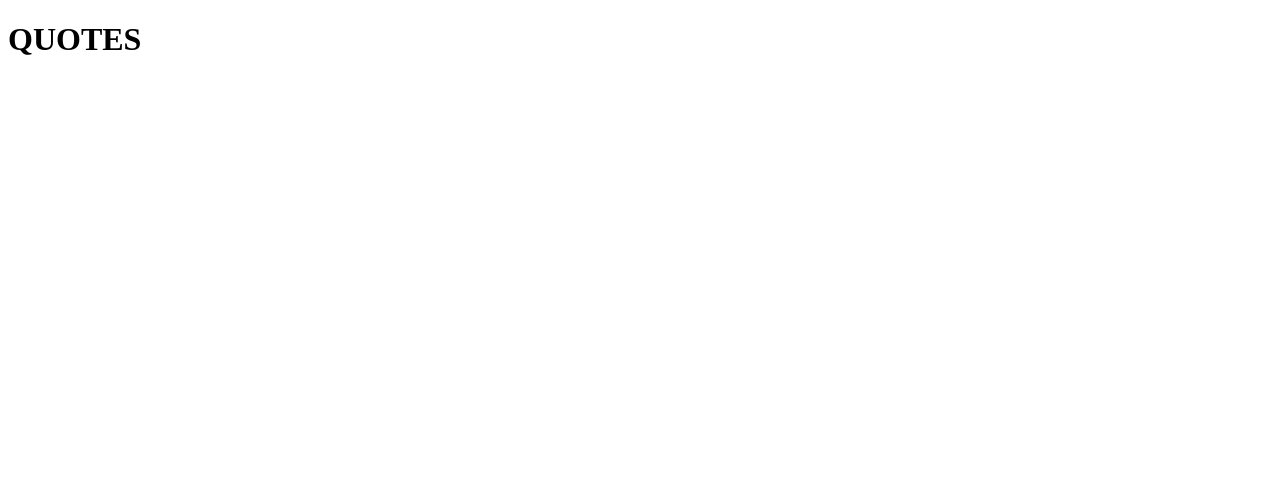
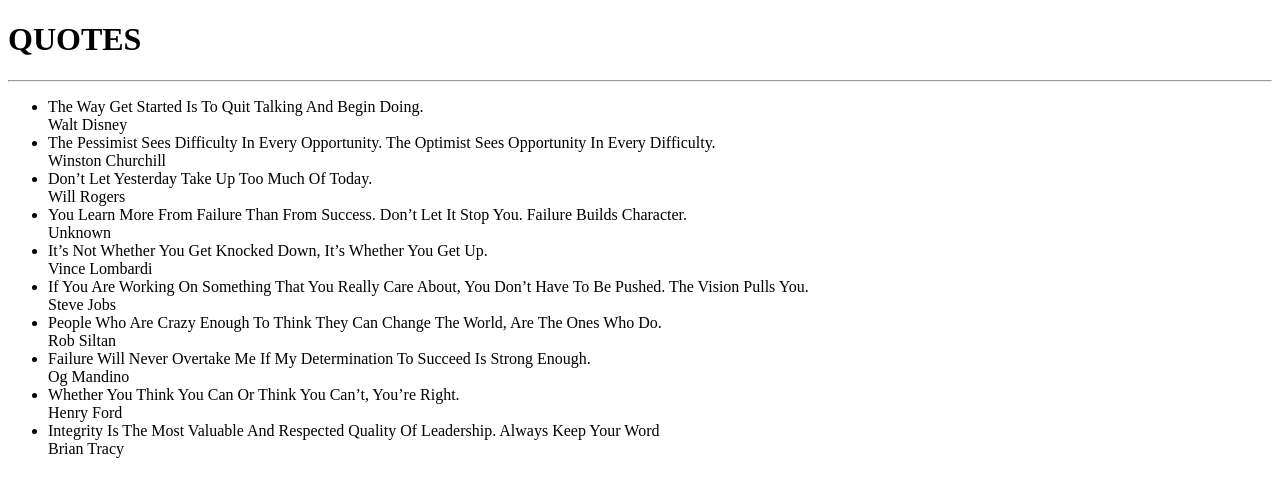
Before and after one commit to evelyne250/Quote, an Angular app: page / in a window 1280 px wide. Shown: the top 494 px of the page. Built offline with nearby package versions, Linux system fonts and the light colour scheme.

Commit message:
added quotes in my app

```diff
--- a/src/app/app.component.html
+++ b/src/app/app.component.html
@@ -19,4 +19,15 @@
 </ul>
 
 <router-outlet></router-outlet> -->
+<div>
+    <h1>QUOTES</h1>
+    <hr>
+    <ul>
+        <li *ngFor='let quote of quotes'>
+          {{quote.quote}}
+          <br>
+          {{quote.Author}}
+        </li>
+    </ul>
+  </div>
 <app-quote></app-quote>
--- a/src/app/app.component.ts
+++ b/src/app/app.component.ts
@@ -1,10 +1,24 @@
 import { Component } from '@angular/core';
-
+import { Quote } from './quote';
 @Component({
   selector: 'app-root',
   templateUrl: './app.component.html',
   styleUrls: ['./app.component.css']
 })
 export class AppComponent {
-  title = 'Quote';
+  // title = 'Quote';
+  // quote = 'Watch Finding Nemo'
+
+  quotes:Quote[] = [
+    {id:1, quote:'The Way Get Started Is To Quit Talking And Begin Doing.', Author:'Walt Disney'},
+    {id:2, quote:'The Pessimist Sees Difficulty In Every Opportunity. The Optimist Sees Opportunity In Every Difficulty.', Author:'Winston Churchill'},
+    {id:3, quote:'Don’t Let Yesterday Take Up Too Much Of Today.', Author:'Will Rogers'},
+    {id:4, quote:'You Learn More From Failure Than From Success. Don’t Let It Stop You. Failure Builds Character.', Author:'Unknown'},
+    {id:5, quote:'It’s Not Whether You Get Knocked Down, It’s Whether You Get Up.', Author:'Vince Lombardi',},
+    {id:6, quote:'If You Are Working On Something That You Really Care About, You Don’t Have To Be Pushed. The Vision Pulls You.', Author:'Steve Jobs'},
+    {id:7, quote:'People Who Are Crazy Enough To Think They Can Change The World, Are The Ones Who Do.', Author:'Rob Siltan'},
+    {id:8, quote:'Failure Will Never Overtake Me If My Determination To Succeed Is Strong Enough.', Author:'Og Mandino'},
+    {id:9, quote:'Whether You Think You Can Or Think You Can’t, You’re Right.', Author:'Henry Ford'},
+    {id:10, quote:'Integrity Is The Most Valuable And Respected Quality Of Leadership. Always Keep Your Word', Author:'Brian Tracy'},
+  ];
 }
--- a/src/app/quote-form/quote-form.component.html
+++ b/src/app/quote-form/quote-form.component.html
@@ -1 +1,17 @@
-<p>quote-form works!</p>
+<!-- <div class="container-fluid">
+        <h1>Add new Quote:</h1>
+        <form ng-submit="submitStudnetForm()" >
+                <label for="name" >Names: </label><br />
+                <input type="text" id="name" ng-model="Author.name" /> <br />
+
+                <label for="quote" >Quote: </label><br />
+          <textarea type="text" id="quote" ng-model="Author.quote" /></textarea> <br />
+                <label for="date" >Date</label><br />
+                    <input type="date" id="date" ng-model="student.DoB" /> <br /><br />
+
+
+            <input type="submit" value="Submit" />
+            <input type="reset" ng-click="resetForm()" value="Reset" /> <br />
+
+        </form>
+      </div> -->
--- a/src/app/quote.ts
+++ b/src/app/quote.ts
@@ -1,5 +1,6 @@
 export class Quote {
         id: number;
-      name: string;
-      description: string;
+      Author: string;
+      quote: string;
+    //   completeDate: Date
     }
--- a/src/app/quote/quote.component.html
+++ b/src/app/quote/quote.component.html
@@ -1,7 +1,21 @@
-<h1>QUOTES</h1>
+<!-- <div class="container">
+        <h1>QUOTE</h1>
+        <hr>
 
-<div *ngFor="let quote of quotes">
-        <h2>
-                {{ quote.name }}
-            </h2>
-</div>
+        <div class="row">
+          <div class="col-md-6">
+            <div *ngFor='let quote of quotes;let i = index'>
+              <div>
+                <h6 id={{i}} appStrikethrough>{{quote.name}} due on {{goal.completeDate|date|uppercase}}</h6>
+                <button (click)='toggleDetails(i)' class="btn btn-primary">Toggle Details</button>
+              </div>
+
+              <div *ngIf='goal.showDescription'>
+                <app-goal-detail  [goal]='goal' (isComplete) = 'deleteGoal($event,i)'></app-goal-detail>
+              </div>
+            </div>
+          </div>
+          <div class="col-md-6">
+            <app-goal-form></app-goal-form>
+          </div>
+        </div> -->
--- a/src/app/quote/quote.component.ts
+++ b/src/app/quote/quote.component.ts
@@ -1,4 +1,5 @@
 import { Component, OnInit } from '@angular/core';
+import { Quote } from '../quote';
 
 @Component({
   selector: 'app-quote',
```
